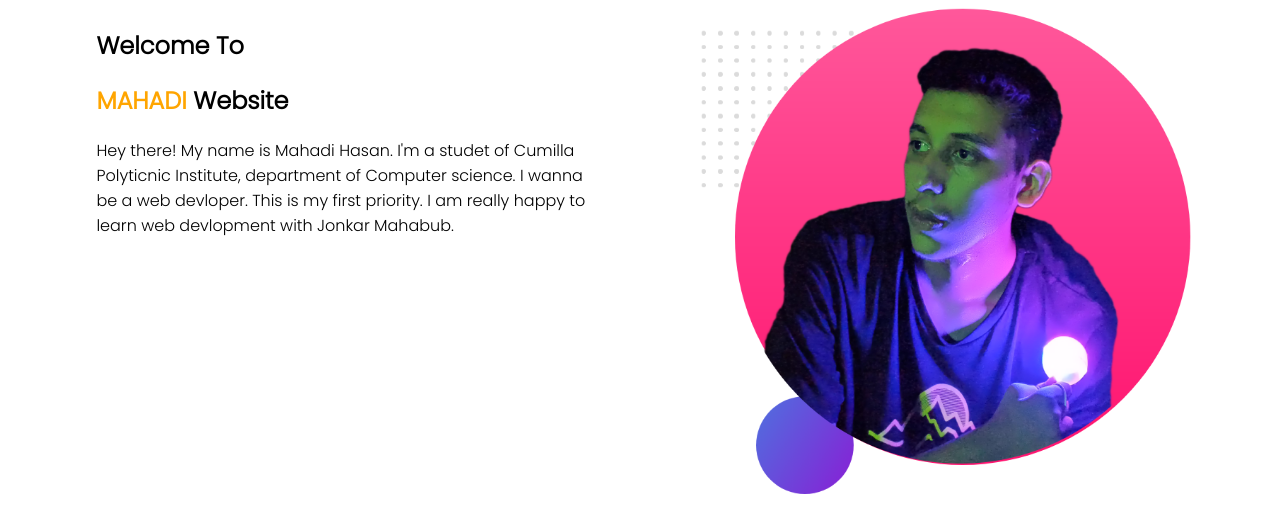
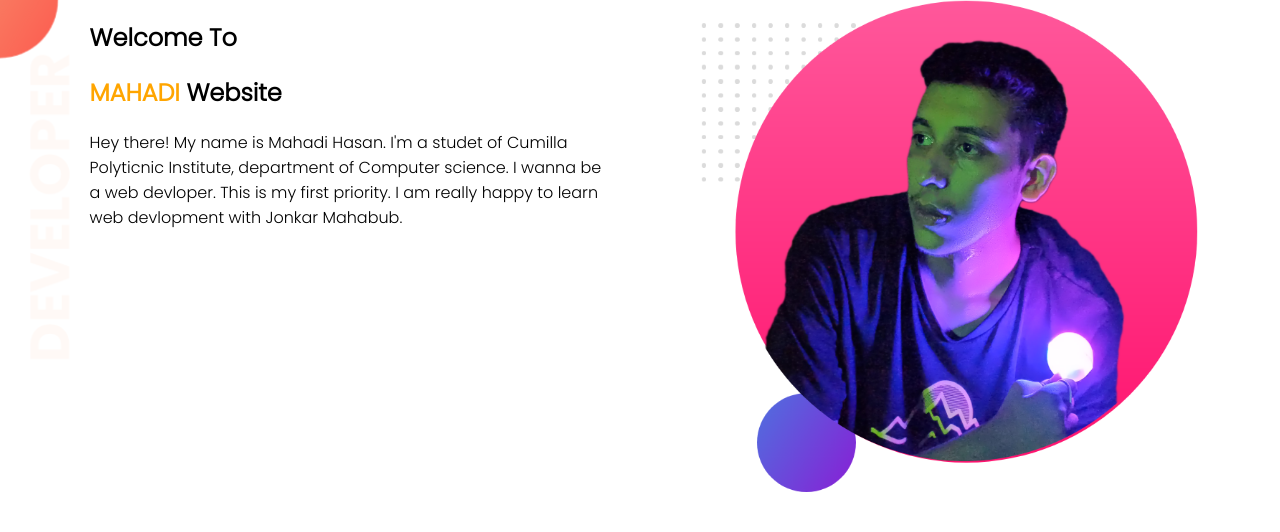
Before and after one commit to Mahadi92/web-protfolio, a plain HTML site: page index.html in a window 1280 px wide. Drawn offline with Linux system fonts and the light colour scheme.

Commit message:
banckground added

```diff
--- a/index.html
+++ b/index.html
@@ -9,7 +9,7 @@
     <link rel="stylesheet" href="style.css">
 </head>
 <body>
-    <section>
+    <section class="top-section">
         <div class="half-width">
             <h1>Welcome To</h1>
             <h1><span class="name-highlight">MAHADI</span> Website</h1>
--- a/style.css
+++ b/style.css
@@ -1,4 +1,6 @@
 body{
+    margin: 0;
+    padding: 0;
     font-family: 'Poppins', sans-serif;
 }
 .name-highlight{
@@ -13,5 +15,11 @@ body{
 }
 .half-width img{
     width: 100%;
-
 }
+.top-section{
+    background-repeat: no-repeat;
+    background-image: url(images/top-banner.png);
+}
+section{
+    height: 500px;
+}
```
